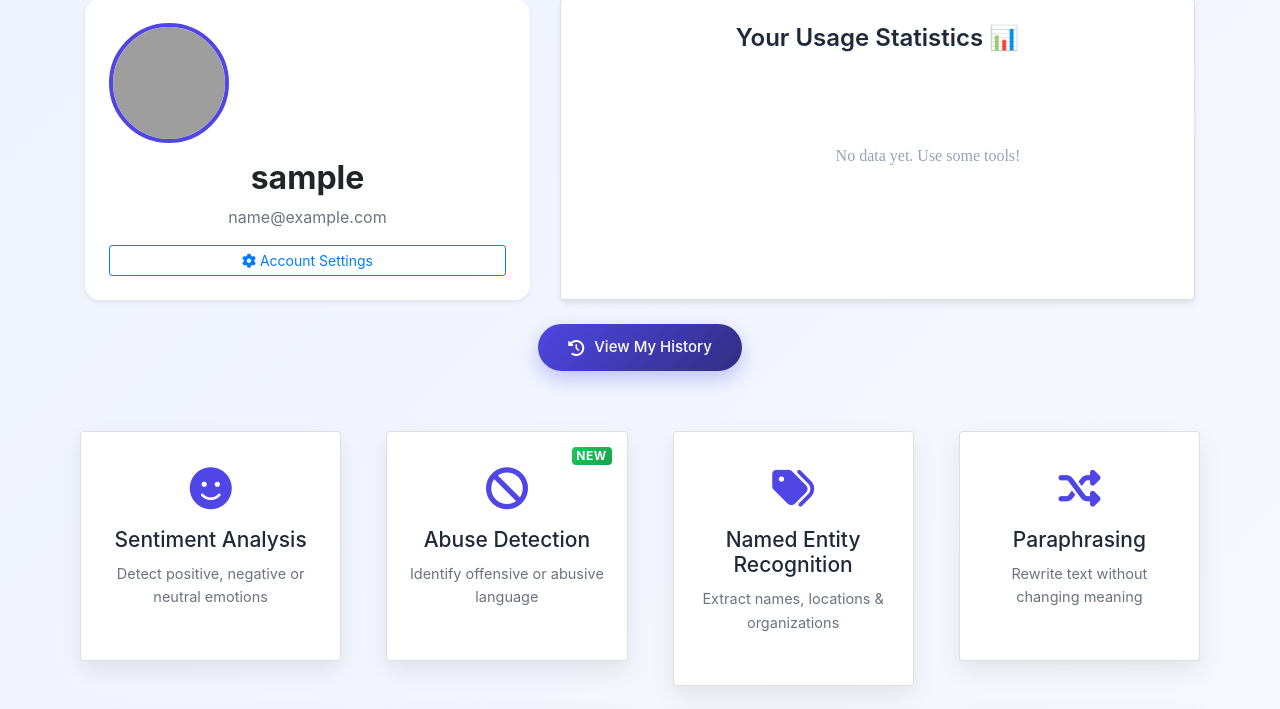
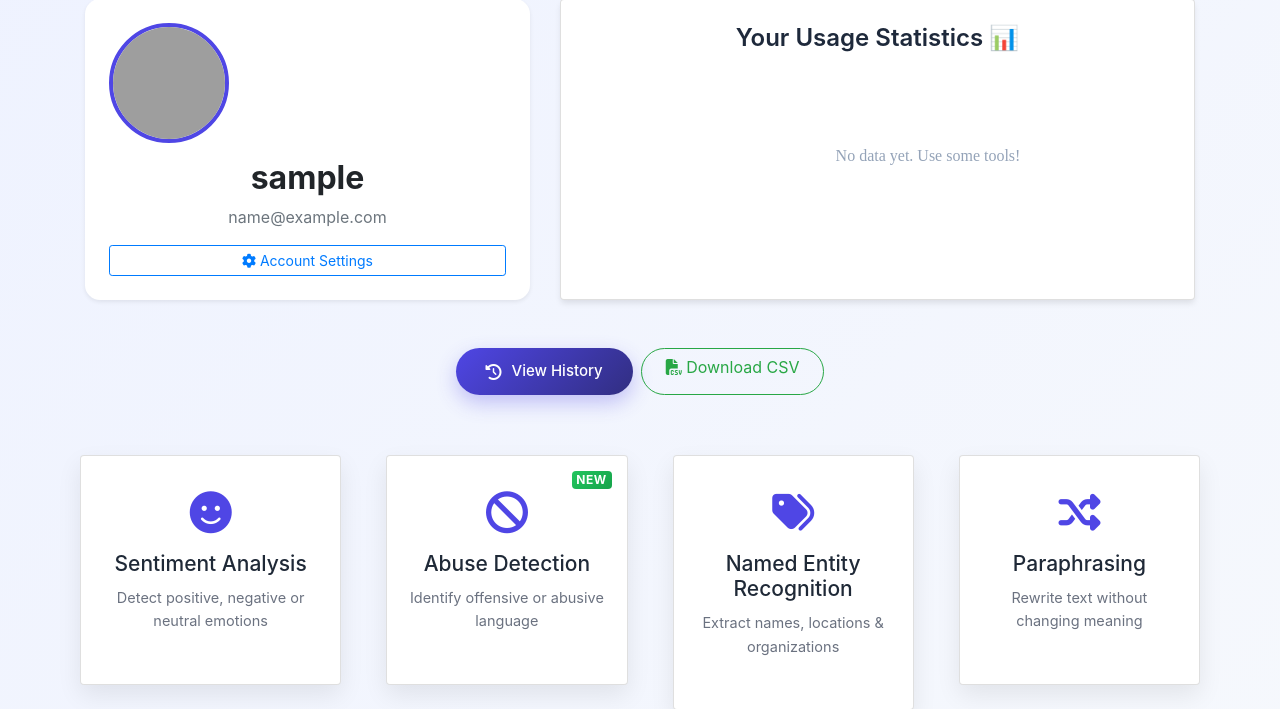
Before and after one commit to AryaShukla123/NLP-Web-App, a Flask app: page /profile in a window 1280 px wide. Shown: the part 212-921 px from the top of the page. Run offline with Flask 3, Linux system fonts and the light colour scheme; the visitor is signed in with stand-in values (Sample User, id 1); some libraries are stand-ins or nearby versions; grey boxes are pictures that could not be loaded.

Commit message:
add "Download csv file" button with functionality

```diff
--- a/app.py
+++ b/app.py
@@ -5,6 +5,10 @@ import os
 from flask_sqlalchemy import SQLAlchemy
 from werkzeug.security import generate_password_hash, check_password_hash
 from sqlalchemy import func
+import csv
+import io
+from flask import Response, make_response
+from datetime import datetime
 
 load_dotenv()
 
@@ -33,6 +37,32 @@ class History(db.Model):
     operation = db.Column(db.String(50), nullable=False)
     input_text = db.Column(db.Text, nullable=False)
     result = db.Column(db.Text, nullable=False)
+    timestamp = db.Column(db.DateTime, default=datetime.utcnow)
+
+
+@app.route('/export_history')
+def export_history():
+    if 'user_email' not in session:
+        return redirect('/')
+
+    user_history = History.query.filter_by(user_email=session['user_email']).all()
+
+    si = io.StringIO()
+    cw = csv.writer(si)
+
+    cw.writerow(['Operation', 'Input Text', 'Result'])
+
+    for entry in user_history:
+        cw.writerow([
+            entry.operation,
+            entry.input_text,
+            entry.result
+        ])
+
+    output = make_response(si.getvalue())
+    output.headers["Content-Disposition"] = "attachment; filename=nlp_history.csv"
+    output.headers["Content-type"] = "text/csv"
+    return output
 
 with app.app_context():
     db.create_all()
--- a/static/css/profile.css
+++ b/static/css/profile.css
@@ -330,3 +330,17 @@ header {
         max-width: 100%;
     }
 }
+
+.btn-outline-success {
+    border-color: #10b981;
+    color: #10b981;
+    font-weight: 500;
+    transition: all 0.3s ease;
+}
+
+.btn-outline-success:hover {
+    background-color: #10b981;
+    color: white;
+    transform: translateY(-2px);
+    box-shadow: 0 5px 15px rgba(16, 185, 129, 0.3);
+}
--- a/templates/profile.html
+++ b/templates/profile.html
@@ -102,10 +102,13 @@
         }
     </script>
 
-    <div class="history-container">
-        <a href="/view_history" class="history-btn">
-            <i class="fas fa-clock-rotate-left"></i> View My History
-        </a>
+    <div class="history-container mt-4">
+    <a href="/view_history" class="history-btn mr-2">
+        <i class="fas fa-clock-rotate-left"></i> View History
+    </a>
+    <a href="/export_history" class="btn btn-outline-success rounded-pill px-4">
+        <i class="fas fa-file-csv"></i> Download CSV
+    </a>
     </div>
 
     <div class="cards-container">
```
